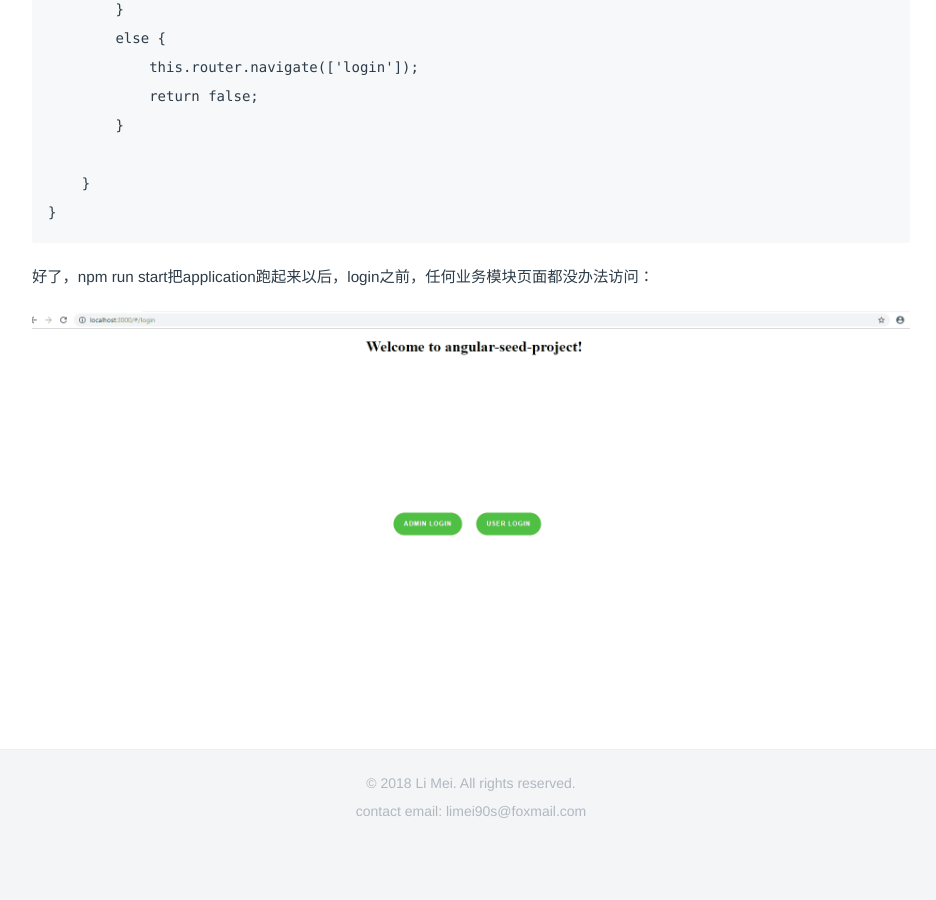
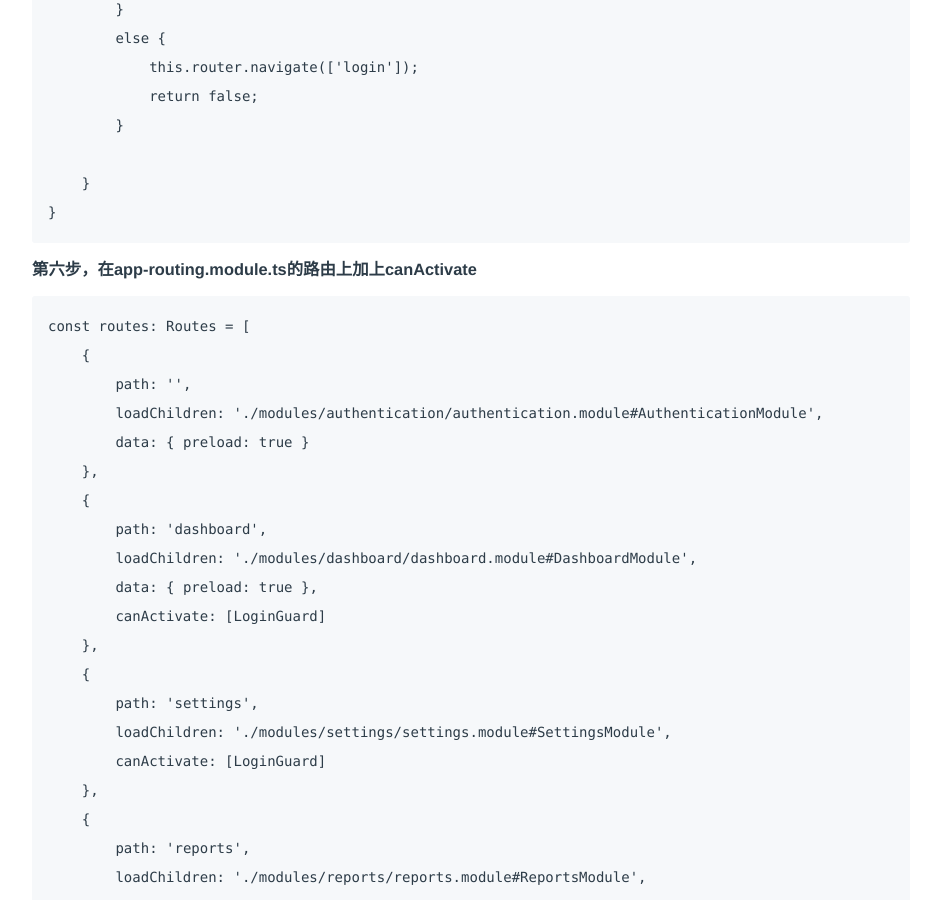
Before and after one commit to LiMeii/LiMeii.github.io, a Jekyll site: the page built from _posts/2018-10-27-angular-routing-guards.md, in a window 1280 px wide and 900 px high, scrolled down 5521 px. Shown: the whole window, without its empty margins (177-1113 px from the left). Built offline with Jekyll 4.4.1, drawn with Linux system fonts in a browser that asks for light colours; before the commit the page ends 6362 px from its top, so only the background shows below that; some of the changed text lies outside the part shown.

Commit message:
update post

````diff
--- a/_posts/2018-10-27-angular-routing-guards.md
+++ b/_posts/2018-10-27-angular-routing-guards.md
@@ -207,6 +207,41 @@ export class LoginGuard implements CanActivate {
 }
 ```
 
+### 第六步，在app-routing.module.ts的路由上加上canActivate
+
+```ts
+const routes: Routes = [
+    {
+        path: '',
+        loadChildren: './modules/authentication/authentication.module#AuthenticationModule',
+        data: { preload: true }
+    },
+    {
+        path: 'dashboard',
+        loadChildren: './modules/dashboard/dashboard.module#DashboardModule',
+        data: { preload: true },
+        canActivate: [LoginGuard]
+    },
+    {
+        path: 'settings',
+        loadChildren: './modules/settings/settings.module#SettingsModule',
+        canActivate: [LoginGuard]
+    },
+    {
+        path: 'reports',
+        loadChildren: './modules/reports/reports.module#ReportsModule',
+        canActivate: [LoginGuard]
+    },
+    {
+        path: 'profile',
+        loadChildren: './modules/profile/profile.Module#ProfileModule',
+        canActivate: [LoginGuard]
+    }
+
+];
+
+```
+
 好了，npm run start把application跑起来以后，login之前，任何业务模块页面都没办法访问：
 
 ![angular](https://limeii.github.io/assets/images/posts/angular/angular-routing-permission-login.gif){:height="100%" width="100%"}
````
